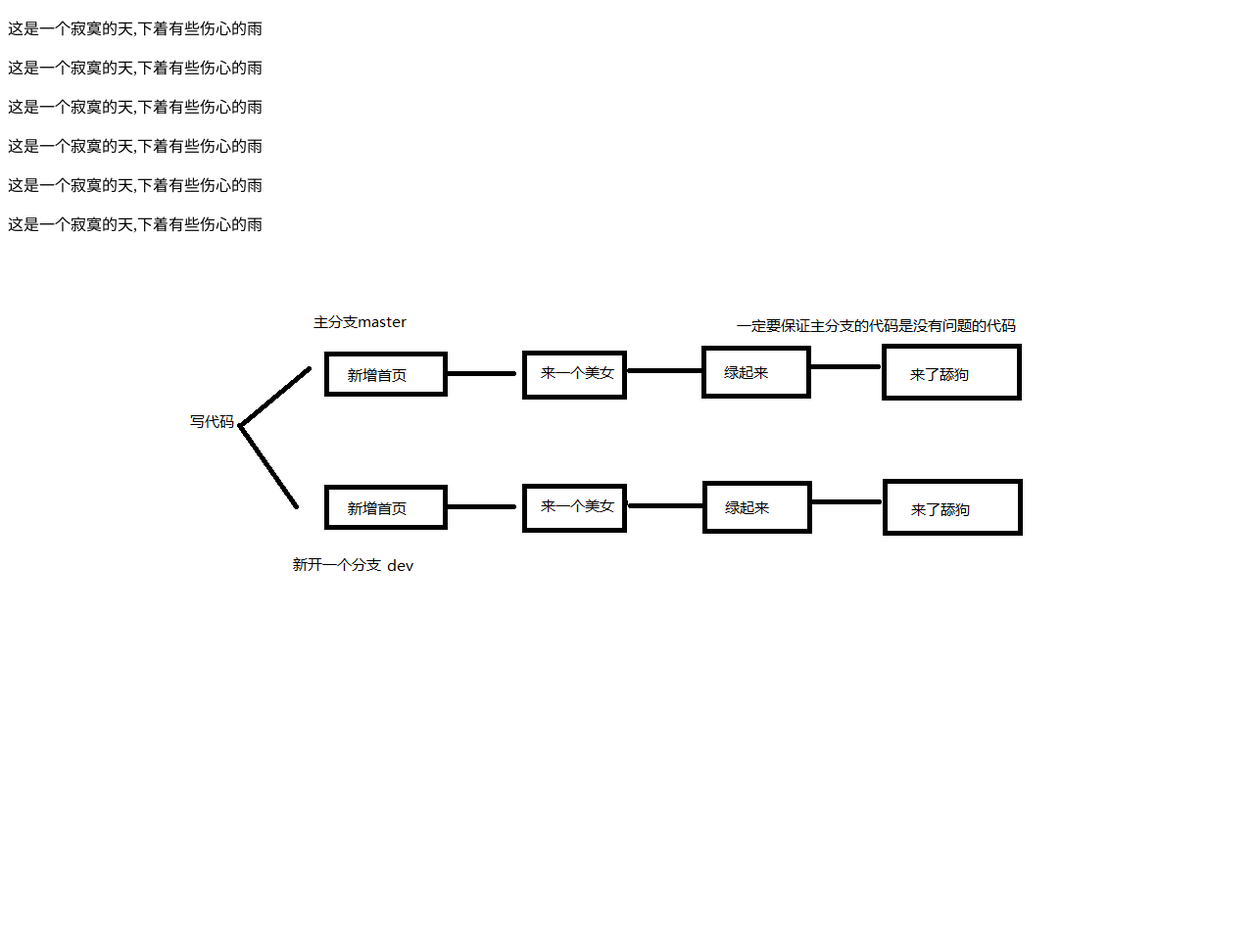
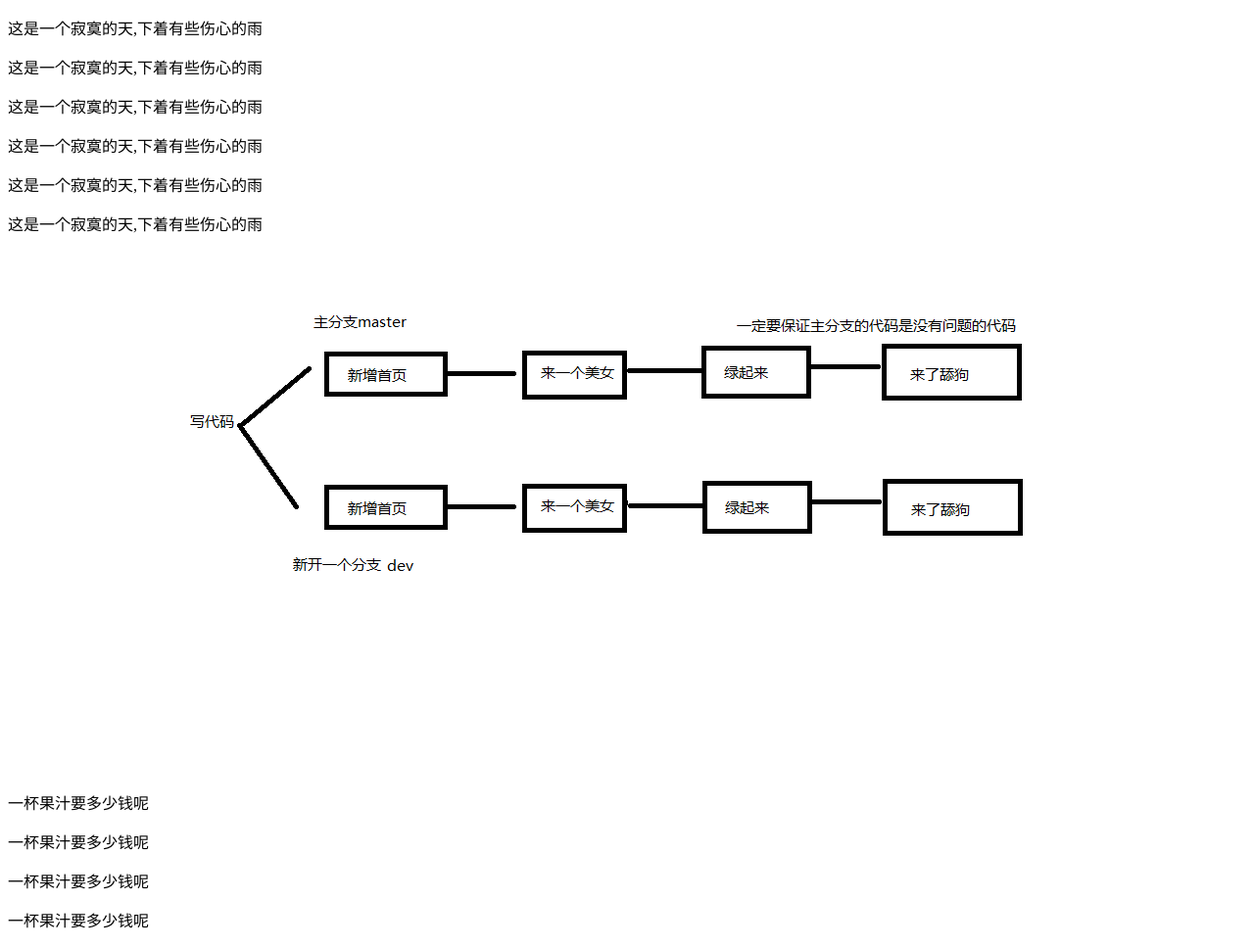
Before and after one commit to yunhaitianya/Github38, a plain HTML site: page index.html in a window 1280 px wide. Shown: the whole page at 98% size. Before the commit the page ends 800 px from the top, so only its background shows below. Drawn offline with Linux system fonts and the light colour scheme.

Commit message:
tiantian

```diff
--- a/index.html
+++ b/index.html
@@ -15,5 +15,10 @@
 
         <p>这是一个寂寞的天,下着有些伤心的雨</p>
         <img src="./无标题.png" alt="">
+        <p>一杯果汁要多少钱呢</p>
+        <p>一杯果汁要多少钱呢</p>
+        <p>一杯果汁要多少钱呢</p>
+        <p>一杯果汁要多少钱呢</p>
+
 </body>
 </html>
```
Also changed, not shown: 1 other file.
